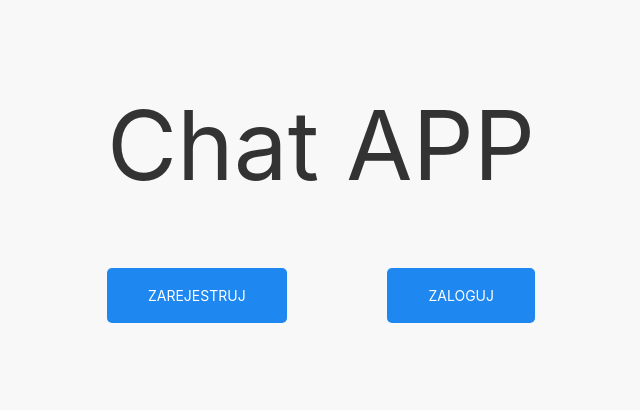
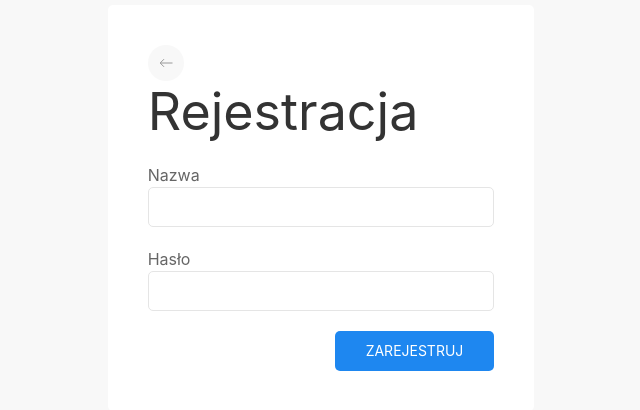
Before and after one commit to wer-bena/chatFront, an Angular app: page /register in a window 1280 px wide. Before the commit this address led to /. Shown: the part 192-602 px from the top of the page, without its empty margins (319-959 px from the left). Built offline with nearby package versions, Linux system fonts and the light colour scheme.

Commit message:
Registration component

```diff
--- a/src/app/app-routing.module.ts
+++ b/src/app/app-routing.module.ts
@@ -1,7 +1,12 @@
 import { NgModule } from '@angular/core';
 import { RouterModule, Routes } from '@angular/router';
+import {MainPageComponent} from './main-page/main-page.component';
+import {RegisterComponent} from './register/register.component';
 
-const routes: Routes = [];
+const routes: Routes = [
+  {path: '', component: MainPageComponent},
+  {path: 'register', component: RegisterComponent}
+];
 
 @NgModule({
   imports: [RouterModule.forRoot(routes)],
--- a/src/app/app.component.html
+++ b/src/app/app.component.html
@@ -1,10 +1 @@
-<div class="uk-container-expand uk-height-viewport uk-flex-middle uk-flex-center uk-background-muted uk-flex">
-  <div>
-    <h3 class="uk-heading-large">Chat APP</h3>
-    <div class="uk-flex uk-flex-between uk-margin-large-top">
-      <a class="uk-button-primary uk-button uk-button-large uk-border-rounded">Zarejestruj</a>
-      <a class="uk-button-primary uk-button uk-button-large uk-border-rounded">Zaloguj</a>
-    </div>
-  </div>
-
-</div>
+<router-outlet></router-outlet>
--- a/src/app/app.module.ts
+++ b/src/app/app.module.ts
@@ -3,10 +3,14 @@ import { BrowserModule } from '@angular/platform-browser';
 
 import { AppRoutingModule } from './app-routing.module';
 import { AppComponent } from './app.component';
+import { MainPageComponent } from './main-page/main-page.component';
+import { RegisterComponent } from './register/register.component';
 
 @NgModule({
   declarations: [
-    AppComponent
+    AppComponent,
+    MainPageComponent,
+    RegisterComponent
   ],
   imports: [
     BrowserModule,
--- /dev/null
+++ b/src/app/main-page/main-page.component.html
@@ -0,0 +1,10 @@
+<div class="uk-container-expand uk-height-viewport uk-flex-middle uk-flex-center uk-background-muted uk-flex">
+  <div>
+    <h3 class="uk-heading-large">Chat APP</h3>
+    <div class="uk-flex uk-flex-between uk-margin-large-top">
+      <a routerLink="register" class="uk-button-primary uk-button uk-button-large uk-border-rounded">Zarejestruj</a>
+      <a class="uk-button-primary uk-button uk-button-large uk-border-rounded">Zaloguj</a>
+    </div>
+  </div>
+
+</div>
--- /dev/null
+++ b/src/app/main-page/main-page.component.ts
@@ -0,0 +1,15 @@
+import { Component, OnInit } from '@angular/core';
+
+@Component({
+  selector: 'app-main-page',
+  templateUrl: './main-page.component.html',
+  styleUrls: ['./main-page.component.css']
+})
+export class MainPageComponent implements OnInit {
+
+  constructor() { }
+
+  ngOnInit(): void {
+  }
+
+}
--- /dev/null
+++ b/src/app/register/register.component.html
@@ -0,0 +1,19 @@
+<div class="uk-container-expand uk-height-viewport uk-flex-middle uk-flex uk-flex-center uk-background-muted">
+  <div class="uk-width-1-3 uk-background-default uk-border-rounded uk-padding">
+    <button routerLink="" class="uk-icon-button" uk-icon="arrow-left"></button>
+    <h2 class="uk-heading-small uk-margin-remove-top">Rejestracja</h2>
+    <div class="uk-form-stacked">
+      <div class="uk-margin">
+        <label>Nazwa</label>
+        <input class="uk-input uk-border-rounded" type="text">
+      </div>
+      <div class="uk-margin">
+        <label>Hasło</label>
+        <input class="uk-input uk-border-rounded" type="password">
+      </div>
+      <div class="uk-margin">
+        <button class="uk-button uk-button-primary uk-border-rounded uk-align-right uk-margin-remove-bottom">Zarejestruj</button>
+      </div>
+    </div>
+  </div>
+</div>
--- /dev/null
+++ b/src/app/register/register.component.ts
@@ -0,0 +1,15 @@
+import { Component, OnInit } from '@angular/core';
+
+@Component({
+  selector: 'app-register',
+  templateUrl: './register.component.html',
+  styleUrls: ['./register.component.css']
+})
+export class RegisterComponent implements OnInit {
+
+  constructor() { }
+
+  ngOnInit(): void {
+  }
+
+}
```
Also changed, not shown: src/app/main-page/main-page.component.css (added), src/app/register/register.component.css (added).
